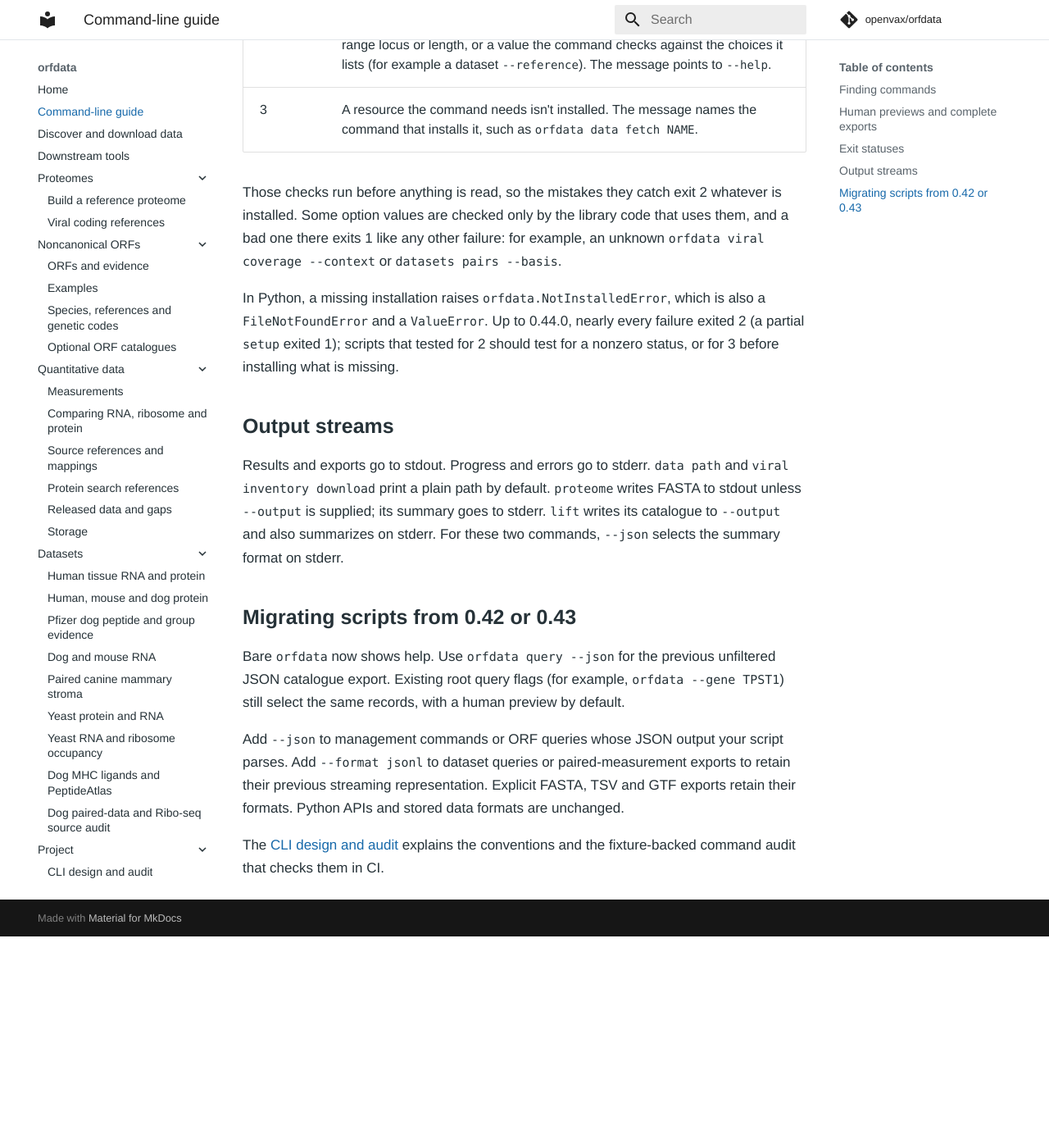
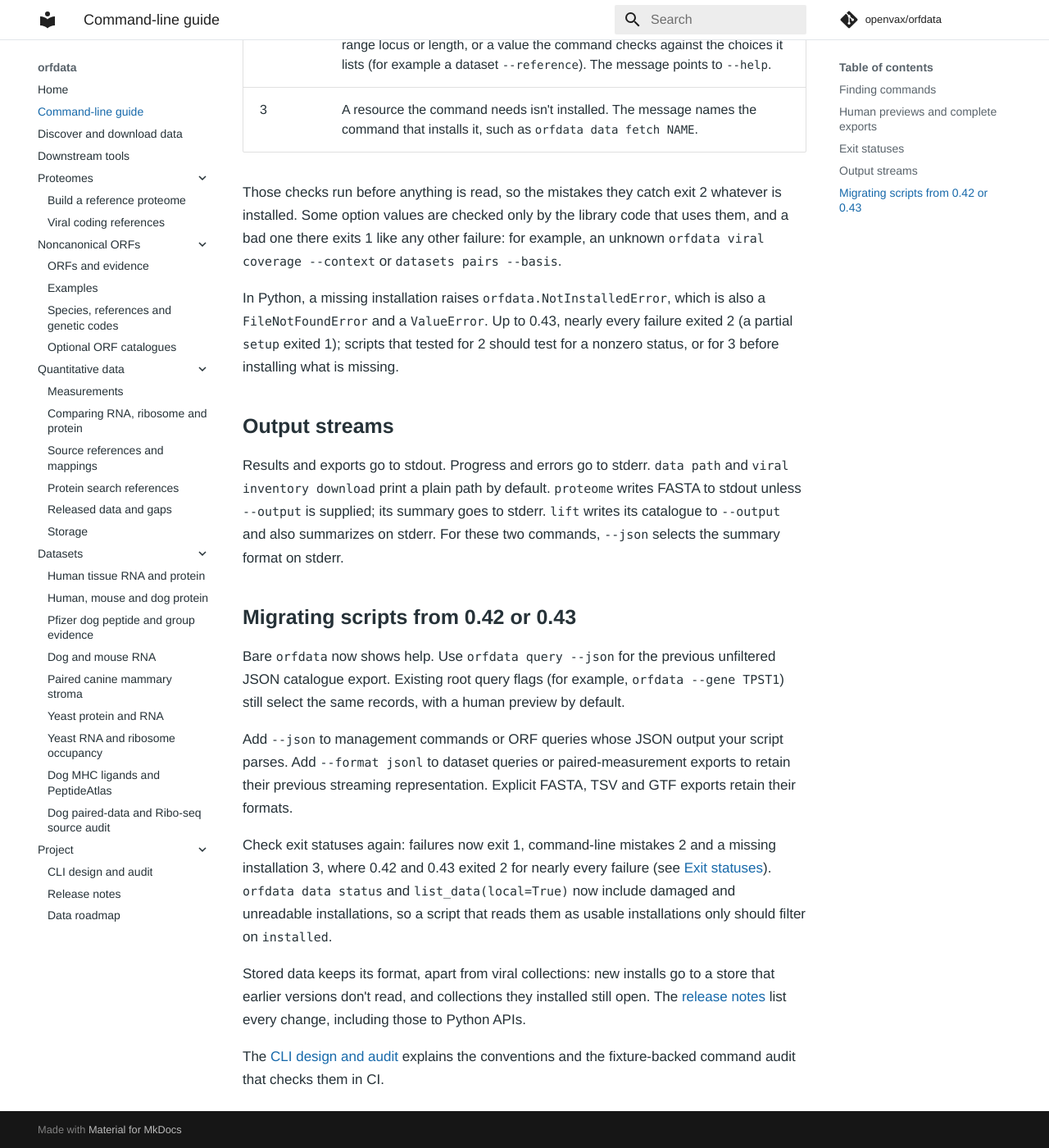
Before and after one commit to openvax/orfdata, an MkDocs documentation site: the page built from docs/cli.md, in a window 1280 px wide and 1400 px high, scrolled down 3202 px. Shown: the whole window at 82% size. Built offline with MkDocs 1.6.1 and Material for MkDocs 9.7.7, drawn with Linux system fonts in a browser that asks for light colours; comment, search, counter and statistics services are not loaded; before the commit the page ends 4344 px from its top, so only the background shows below that.

Commit message:
Release 0.44.0 with the CLI and download follow-ups (#174)
0.44.0 was set by #147 but never published, so the #168-#172 and #167
changes ship in it too. Fold the Unreleased notes into 0.44.0, and say
"0.43" where text described the old exit statuses and viral layout as
"0.44". The migration guide now covers the exit statuses, damaged rows
in data status, and the new viral store.

Claude-Session: https://claude.ai/code/session_01JHJhwhMMebmfy41anF9ETt

```diff
--- a/docs/cli.md
+++ b/docs/cli.md
@@ -102,9 +102,9 @@ that uses them, and a bad one there exits 1 like any other failure: for example,
 an unknown `orfdata viral coverage --context` or `datasets pairs --basis`.
 
 In Python, a missing installation raises `orfdata.NotInstalledError`, which is
-also a `FileNotFoundError` and a `ValueError`. Up to 0.44.0, nearly every
-failure exited 2 (a partial `setup` exited 1); scripts that tested for 2 should
-test for a nonzero status, or for 3 before installing what is missing.
+also a `FileNotFoundError` and a `ValueError`. Up to 0.43, nearly every failure
+exited 2 (a partial `setup` exited 1); scripts that tested for 2 should test for
+a nonzero status, or for 3 before installing what is missing.
 
 ## Output streams
 
@@ -124,7 +124,19 @@ default.
 Add `--json` to management commands or ORF queries whose JSON output your script
 parses. Add `--format jsonl` to dataset queries or paired-measurement exports to
 retain their previous streaming representation. Explicit FASTA, TSV and GTF
-exports retain their formats. Python APIs and stored data formats are unchanged.
+exports retain their formats.
+
+Check exit statuses again: failures now exit 1, command-line mistakes 2 and a
+missing installation 3, where 0.42 and 0.43 exited 2 for nearly every failure (see
+[Exit statuses](#exit-statuses)). `orfdata data status` and
+`list_data(local=True)` now include damaged and unreadable installations, so a
+script that reads them as usable installations only should filter on
+`installed`.
+
+Stored data keeps its format, apart from viral collections: new installs go to a
+store that earlier versions don't read, and collections they installed still
+open. The [release notes](https://github.com/openvax/orfdata/blob/main/CHANGELOG.md)
+list every change, including those to Python APIs.
 
 The [CLI design and audit](cli-design.md) explains the conventions and the
 fixture-backed command audit that checks them in CI.
```
Also changed, not shown: CHANGELOG.md (+14 -17 lines), docs/downloads.md (+1 -1 lines), 2 other files.
